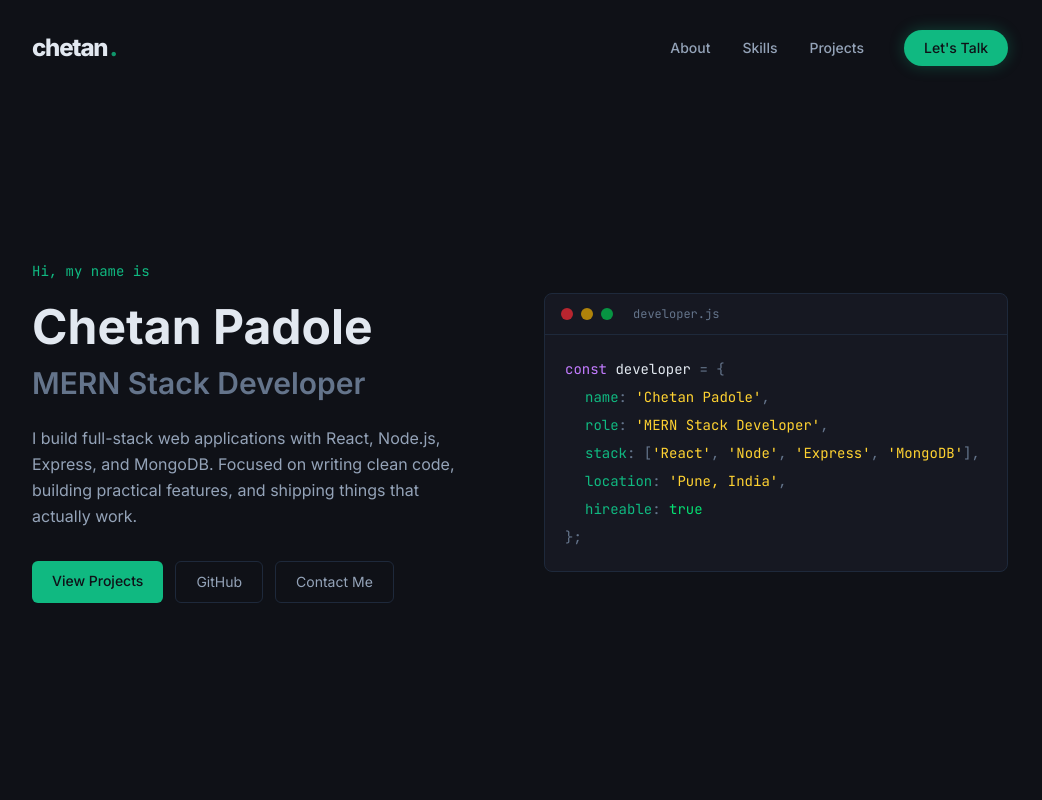
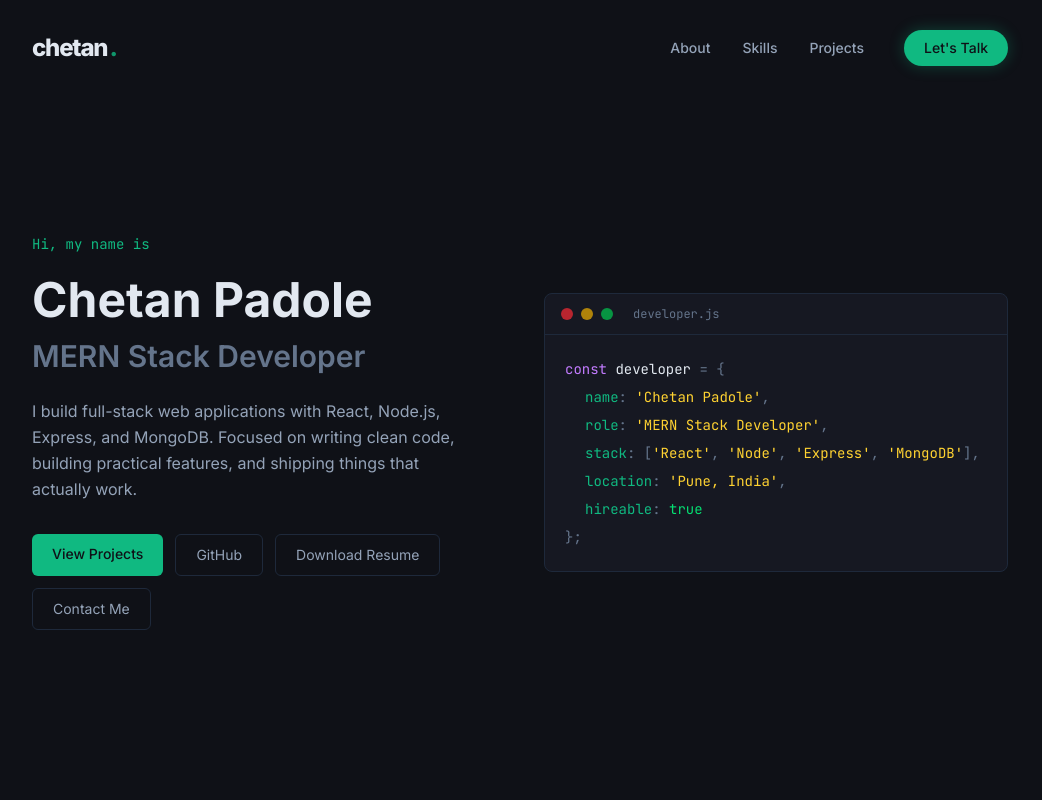
Before and after one commit to chetanrpadole/Portfolio-, a React (Vite) app in the folder client/: page / in a window 1280 px wide. Shown: the top 800 px of the page, without its empty margins (120-1162 px from the left). Built offline with nearby package versions, Linux system fonts and the light colour scheme.

Commit message:
Update resume link

```diff
--- a/client/src/components/Hero.jsx
+++ b/client/src/components/Hero.jsx
@@ -9,12 +9,9 @@ function Hero() {
   return (
     <section className="min-h-screen flex items-center pt-16" id="hero">
       <div className="max-w-5xl mx-auto px-6 w-full grid md:grid-cols-2 gap-12 items-center py-20">
-
         {/* Left — Intro */}
         <div>
-                    <p className="text-accent font-mono text-sm mb-4">
-                        Hi, my name is
-                    </p>
+          <p className="text-accent font-mono text-sm mb-4">Hi, my name is</p>
           <h1 className="text-4xl md:text-5xl font-bold text-text leading-tight mb-2">
             Chetan Padole
           </h1>
@@ -42,6 +39,14 @@ function Hero() {
               className="px-5 py-2.5 border border-border text-text-secondary text-sm rounded-md hover:border-accent hover:text-accent transition-colors"
             >
               GitHub
+            </a>
+            <a
+              href="https://drive.google.com/file/d/1HOpHAyF_0Dt-m_zRwW6FjOKxrAtSOhKD/view?usp=drive_link"
+              target="_blank"
+              rel="noopener noreferrer"
+              className="px-5 py-2.5 border border-border text-text-secondary text-sm rounded-md hover:border-accent hover:text-accent transition-colors"
+            >
+              Download Resume
             </a>
             <a
               href="#contact"
```
Lines whose indentation alone changed are shown as unchanged.
